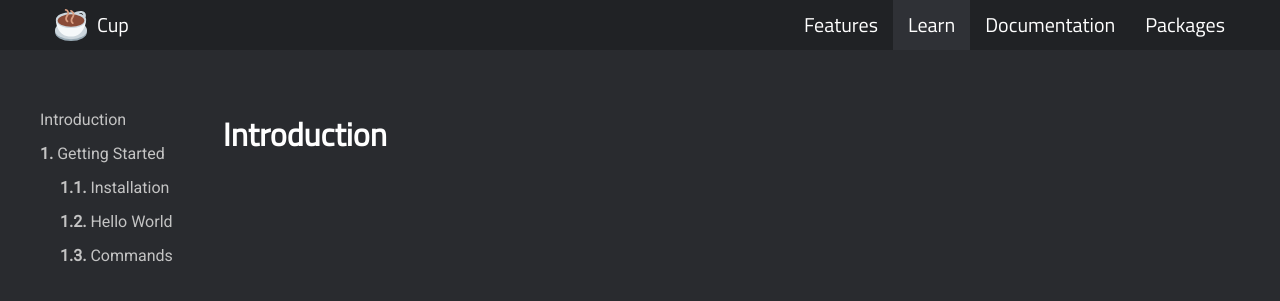
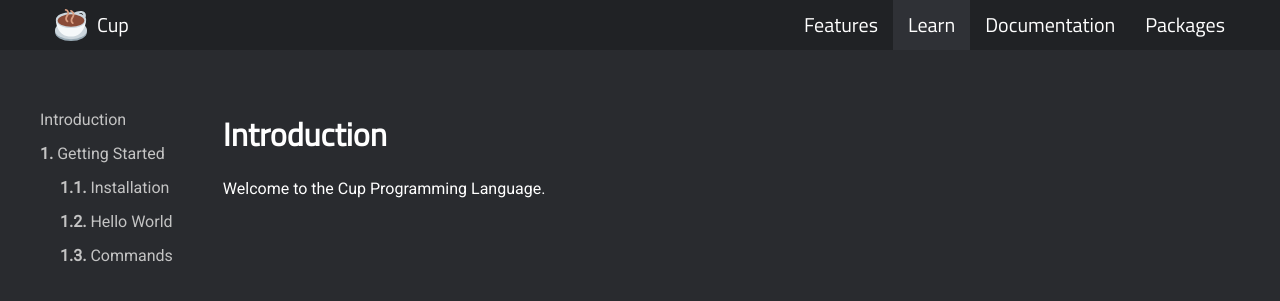
Before and after one commit to cup-lang/cup-lang.org, a Jekyll site: the page built from learn/introduction.html, in a window 1280 px wide. Shown: the top 301 px of the page. Built offline with Jekyll 4.4.1, drawn with Linux system fonts in a browser that asks for light colours.

Commit message:
Update introduction.html

```diff
--- a/learn/introduction.html
+++ b/learn/introduction.html
@@ -4,3 +4,4 @@ title: "Introduction"
 layout: learn
 ---
 <h1>Introduction</h1>
+<p>Welcome to the Cup Programming Language.</p>
```
